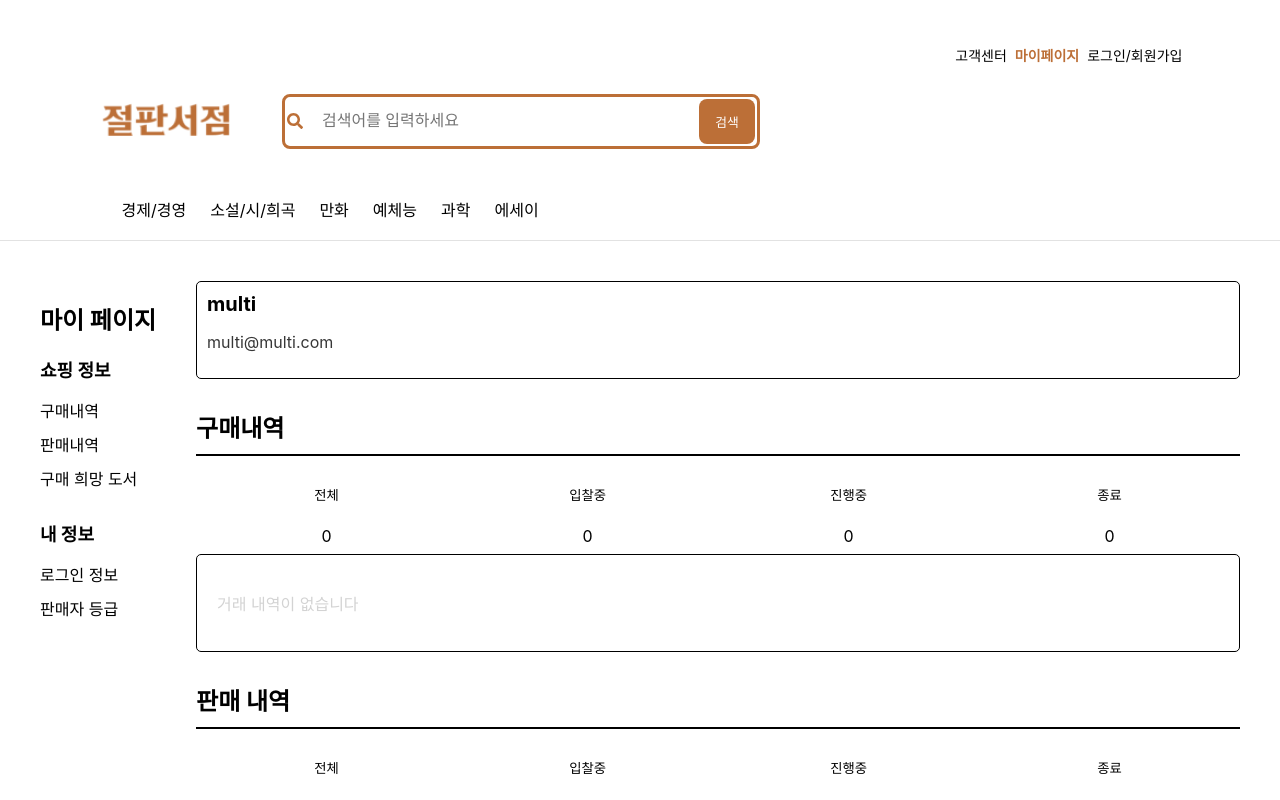
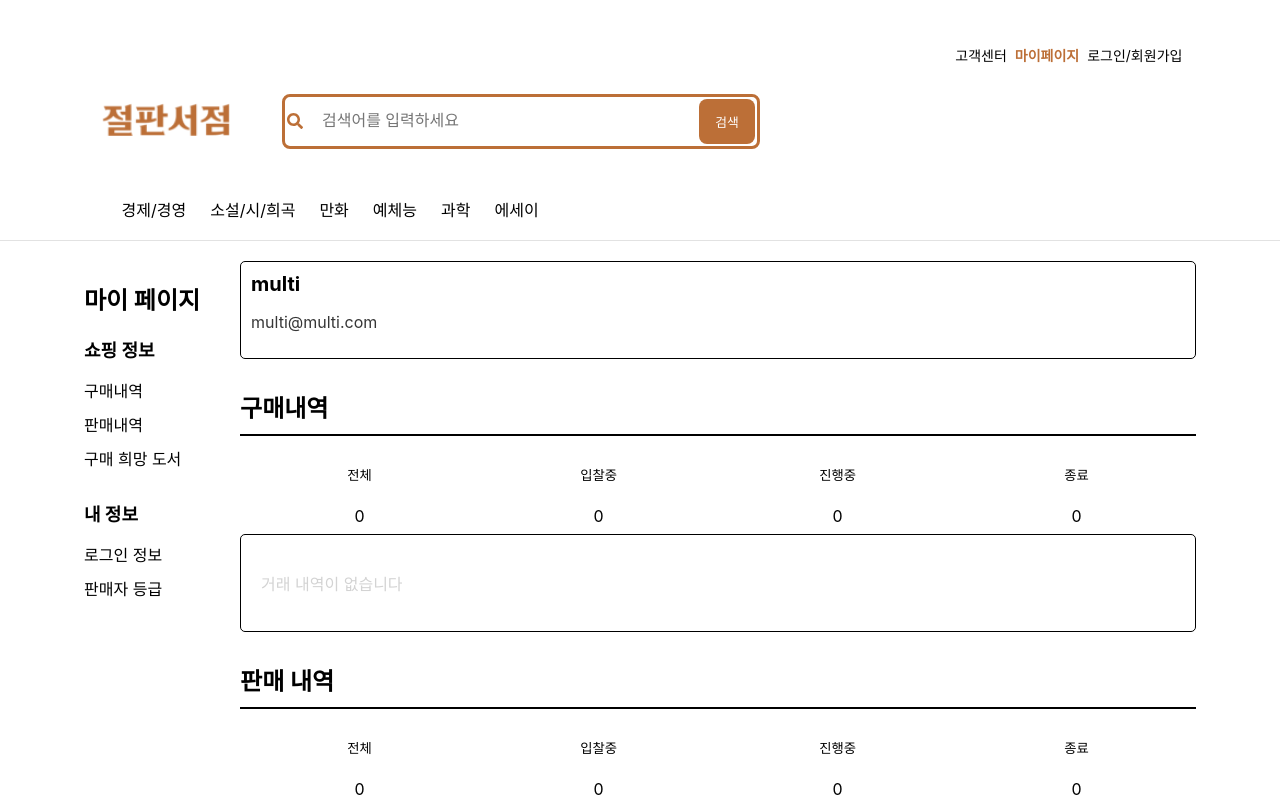
Before and after one commit to sonlucy/RareBookStore, a React (Create React App) app in the folder front_end/: page /Mypage in a window 1280 px wide. Shown: the top 800 px of the page. Built offline with nearby package versions, Linux system fonts and the light colour scheme.

Commit message:
마이페이지 좌우 여백

```diff
--- a/front_end/src/styled/pageView.css
+++ b/front_end/src/styled/pageView.css
@@ -1,5 +1,6 @@
 .cyj_content_area {
-    margin: 20px;
+  width: 90%;
+  margin: 0 auto;
   }
 
   .my_home {
```
